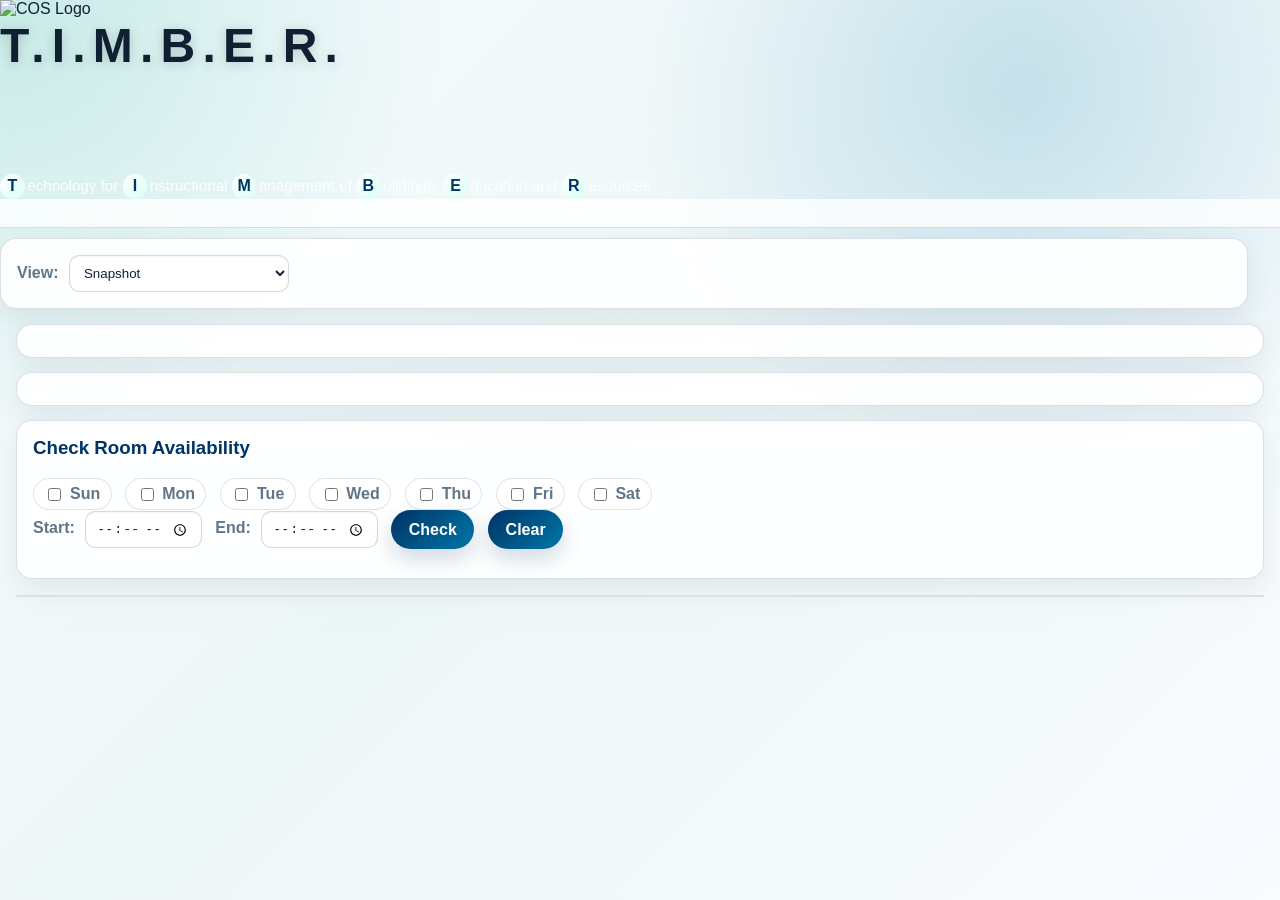
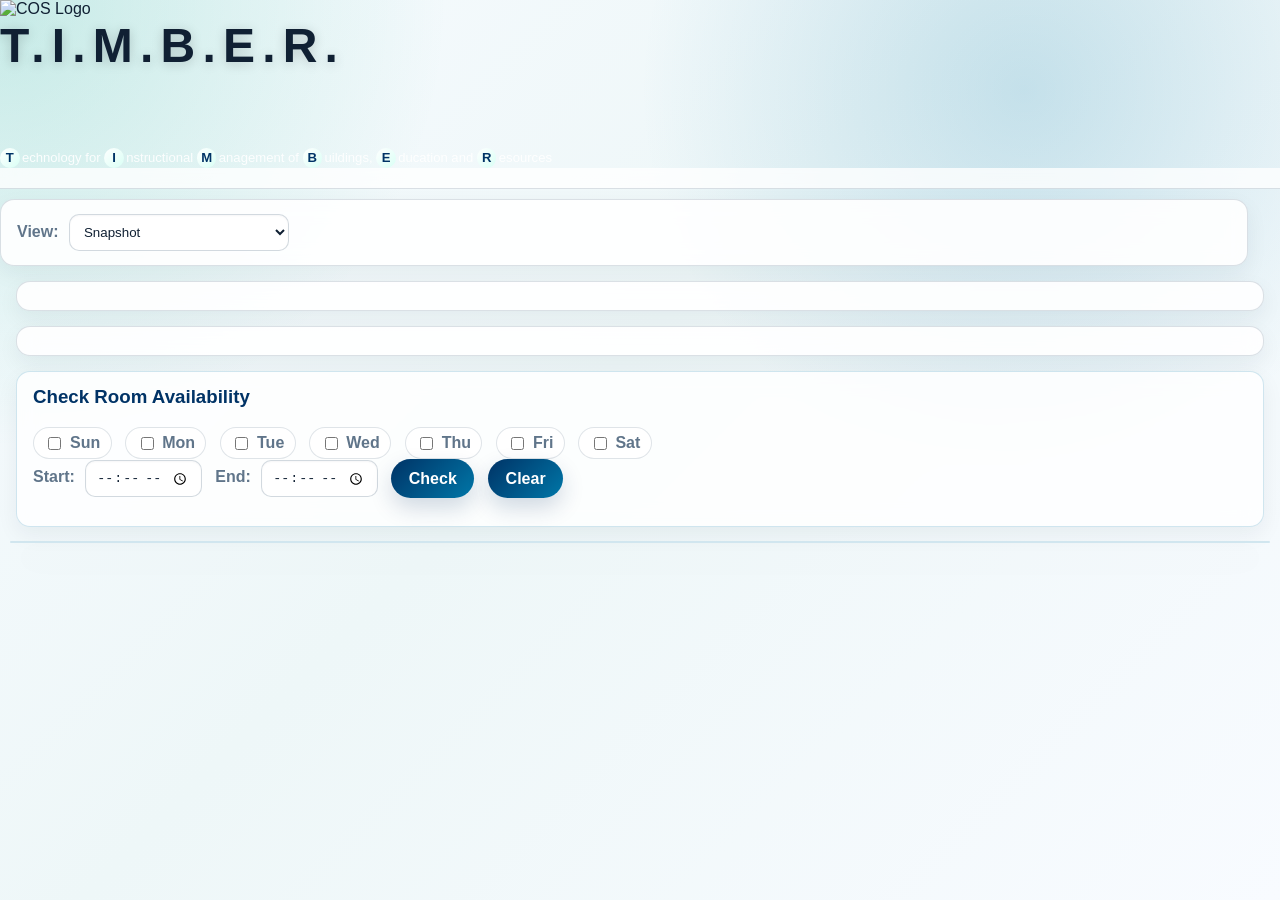

Refine TIMBER dashboard and report UX

--- a/css/style.css
+++ b/css/style.css
@@ -30,14 +30,14 @@ body {
 .site-header {
   color: #fff;
   background: linear-gradient(180deg, #ffffff 0%, #eef5f8 100%);
-  box-shadow: var(--shadow);
+  box-shadow: 0 8px 24px rgba(16, 32, 51, 0.1);
 }
 
 .site-banner {
   display: block;
   width: 100%;
   height: auto;
-  max-height: 54vh;
+  max-height: 32vh;
   object-fit: contain;
   object-position: center;
   background: #fff;
@@ -48,14 +48,14 @@ body {
   gap: 1rem;
   align-items: center;
   justify-content: center;
-  padding: 0.65rem 1rem;
+  padding: 0.42rem 1rem;
   color: #fff;
   background: linear-gradient(135deg, var(--brand), #082f5d 62%, var(--brand-2));
 }
 
 h1 {
   margin: 0;
-  font-size: clamp(1.35rem, 2.6vw, 2.2rem);
+  font-size: clamp(1.08rem, 2vw, 1.7rem);
   font-weight: 800;
   letter-spacing: 0.12em;
   text-shadow: 0 2px 12px rgba(0, 0, 0, 0.18);
@@ -63,8 +63,8 @@ h1 {
 
 .timber-acronym {
   margin: 0;
-  font-size: 0.95rem;
-  line-height: 1.5;
+  font-size: 0.82rem;
+  line-height: 1.25;
   color: rgba(255, 255, 255, 0.9);
 }
 
@@ -72,29 +72,34 @@ h1 {
   display: inline-flex;
   align-items: center;
   justify-content: center;
-  min-width: 1.55rem;
-  min-height: 1.55rem;
+  min-width: 1.22rem;
+  min-height: 1.22rem;
   margin-right: 0.15rem;
   border-radius: 999px;
   color: #003366;
   background: linear-gradient(135deg, #ffffff, #d9fff5);
-  font-size: 1rem;
+  font-size: 0.82rem;
   font-weight: 800;
 }
 
 #term-tabs {
   display: flex;
-  gap: 0.55rem;
-  padding: 0.9rem 1rem;
+  gap: 0.75rem;
+  align-items: center;
+  justify-content: center;
+  padding: 0.62rem 1rem;
   overflow-x: auto;
   background: rgba(255, 255, 255, 0.78);
   border-bottom: 1px solid var(--line);
   backdrop-filter: blur(14px);
+  position: sticky;
+  top: 0;
+  z-index: 30;
 }
 
 .tab {
   flex: 0 0 auto;
-  padding: 0.62rem 1rem;
+  padding: 0.54rem 1.05rem;
   border: 1px solid rgba(0, 51, 102, 0.12);
   border-radius: 999px;
   color: var(--brand);
@@ -114,6 +119,51 @@ h1 {
   border-color: transparent;
   background: linear-gradient(135deg, var(--brand), var(--brand-2) 58%, var(--brand-3));
   box-shadow: 0 12px 24px rgba(0, 119, 168, 0.25);
+}
+
+.timber-section-intro,
+.timber-admin-heading {
+  width: min(1480px, calc(100% - 2rem));
+  margin: 1rem auto 0.45rem;
+  padding: 0 0.25rem;
+}
+
+.timber-admin-heading {
+  width: 100%;
+  margin: 0 0 0.3rem;
+  padding: 0;
+}
+
+.timber-section-kicker {
+  display: inline-flex;
+  align-items: center;
+  min-height: 1.45rem;
+  padding: 0 0.65rem;
+  border: 1px solid rgba(0, 119, 168, 0.22);
+  border-radius: 999px;
+  color: #0f5f83;
+  background: rgba(205, 239, 252, 0.72);
+  font-size: 0.72rem;
+  font-weight: 900;
+  letter-spacing: 0.05em;
+  text-transform: uppercase;
+}
+
+.timber-section-intro h2,
+.timber-admin-heading h2 {
+  margin: 0.35rem 0 0.18rem;
+  color: #123367;
+  font-size: clamp(1.25rem, 2.2vw, 1.9rem);
+  line-height: 1.15;
+}
+
+.timber-section-intro p,
+.timber-admin-heading p {
+  max-width: 920px;
+  margin: 0;
+  color: var(--muted);
+  font-size: 0.95rem;
+  line-height: 1.45;
 }
 
 #view-container,
@@ -148,12 +198,17 @@ h1 {
 #modality-tool,
 #linechart-tool,
 #calendar-container {
-  padding: 1rem;
+  padding: 0.9rem 1rem;
   border: 1px solid var(--line);
-  border-radius: 16px;
+  border-radius: 14px;
   background: var(--surface);
-  box-shadow: 0 10px 28px rgba(16, 32, 51, 0.08);
+  box-shadow: 0 8px 22px rgba(16, 32, 51, 0.06);
   backdrop-filter: blur(10px);
+}
+
+.availability-ui {
+  border-color: rgba(0, 119, 168, 0.18);
+  background: rgba(255, 255, 255, 0.82);
 }
 
 label {
@@ -323,15 +378,15 @@ button:hover,
 
 #schedule-container {
   position: relative;
-  width: min(1480px, calc(100% - 2rem));
+  width: min(1600px, calc(100% - 1.25rem));
   height: auto !important;
   max-height: none !important;
-  margin: 1rem auto;
+  margin: 0.75rem auto 1.25rem;
   overflow: visible !important;
-  border: 1px solid var(--line);
-  border-radius: 18px;
+  border: 1px solid rgba(0, 119, 168, 0.18);
+  border-radius: 16px;
   background: var(--surface-strong);
-  box-shadow: var(--shadow);
+  box-shadow: 0 16px 38px rgba(16, 32, 51, 0.12);
 }
 
 #schedule-table {
@@ -344,7 +399,7 @@ button:hover,
 
 #schedule-table th,
 #schedule-table td {
-  height: 30px;
+  height: 32px;
   padding: 0;
   border-right: 1px solid rgba(32, 66, 96, 0.12);
   border-bottom: 1px solid rgba(32, 66, 96, 0.12);
@@ -790,12 +845,15 @@ button:hover,
 }
 
 .admin-tools {
-  margin-top: 2rem;
+  margin-top: 2.5rem;
 }
 
 .admin-tools {
   display: grid;
-  gap: 0.85rem;
+  gap: 0.75rem;
+  border-color: rgba(32, 66, 96, 0.1);
+  background: rgba(248, 251, 255, 0.78);
+  box-shadow: 0 8px 22px rgba(16, 32, 51, 0.05);
 }
 
 .admin-tools #upload-container,
@@ -815,9 +873,9 @@ button:hover,
   gap: 0.75rem 0.85rem;
   align-items: center;
   width: 100%;
-  padding: 1rem;
-  border: 1px solid rgba(32, 66, 96, 0.14);
-  border-radius: 14px;
+  padding: 0.85rem;
+  border: 1px solid rgba(32, 66, 96, 0.1);
+  border-radius: 10px;
   background: rgba(255, 255, 255, 0.86);
 }
 
@@ -833,10 +891,6 @@ button:hover,
 
 .admin-tools #upload-container label > strong {
   color: var(--ink);
-}
-
-.admin-tools h2 {
-  margin-bottom: 0.25rem;
 }
 
 .avail-results {
@@ -2235,18 +2289,33 @@ button:hover,
 
 @media (max-width: 760px) {
   .site-banner {
-    max-height: none;
+    max-height: 24vh;
   }
 
   .timber-bar {
     flex-direction: column;
     gap: 0.35rem;
-    padding: 0.7rem 0.85rem;
+    padding: 0.5rem 0.85rem;
     text-align: center;
   }
 
   .timber-acronym {
-    font-size: 0.85rem;
+    font-size: 0.74rem;
+  }
+
+  #term-tabs {
+    justify-content: flex-start;
+    gap: 0.45rem;
+    padding: 0.5rem;
+  }
+
+  .tab {
+    padding: 0.48rem 0.8rem;
+  }
+
+  .timber-section-intro,
+  .timber-admin-heading {
+    width: calc(100% - 1rem);
   }
 
   #view-container,
